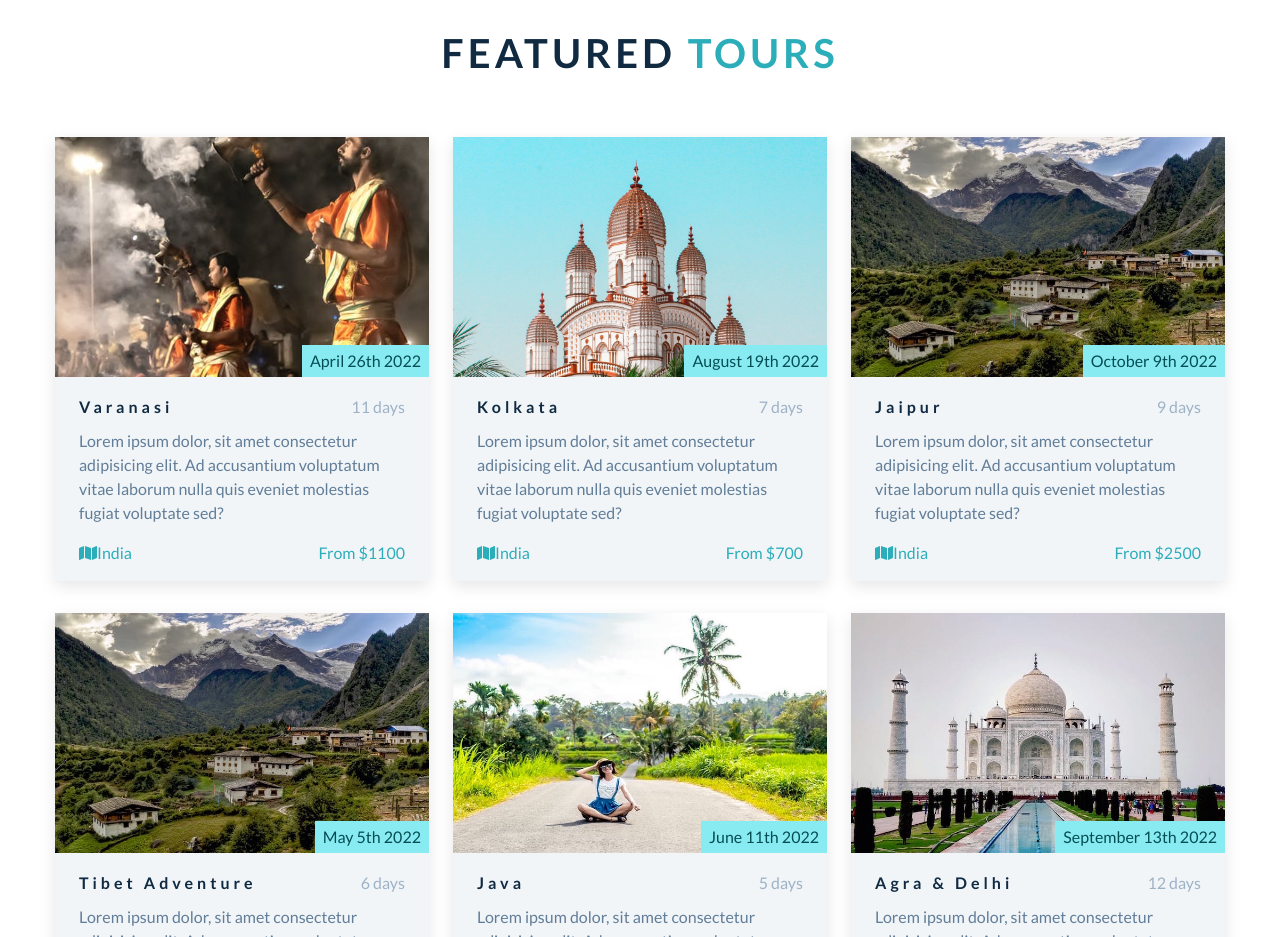
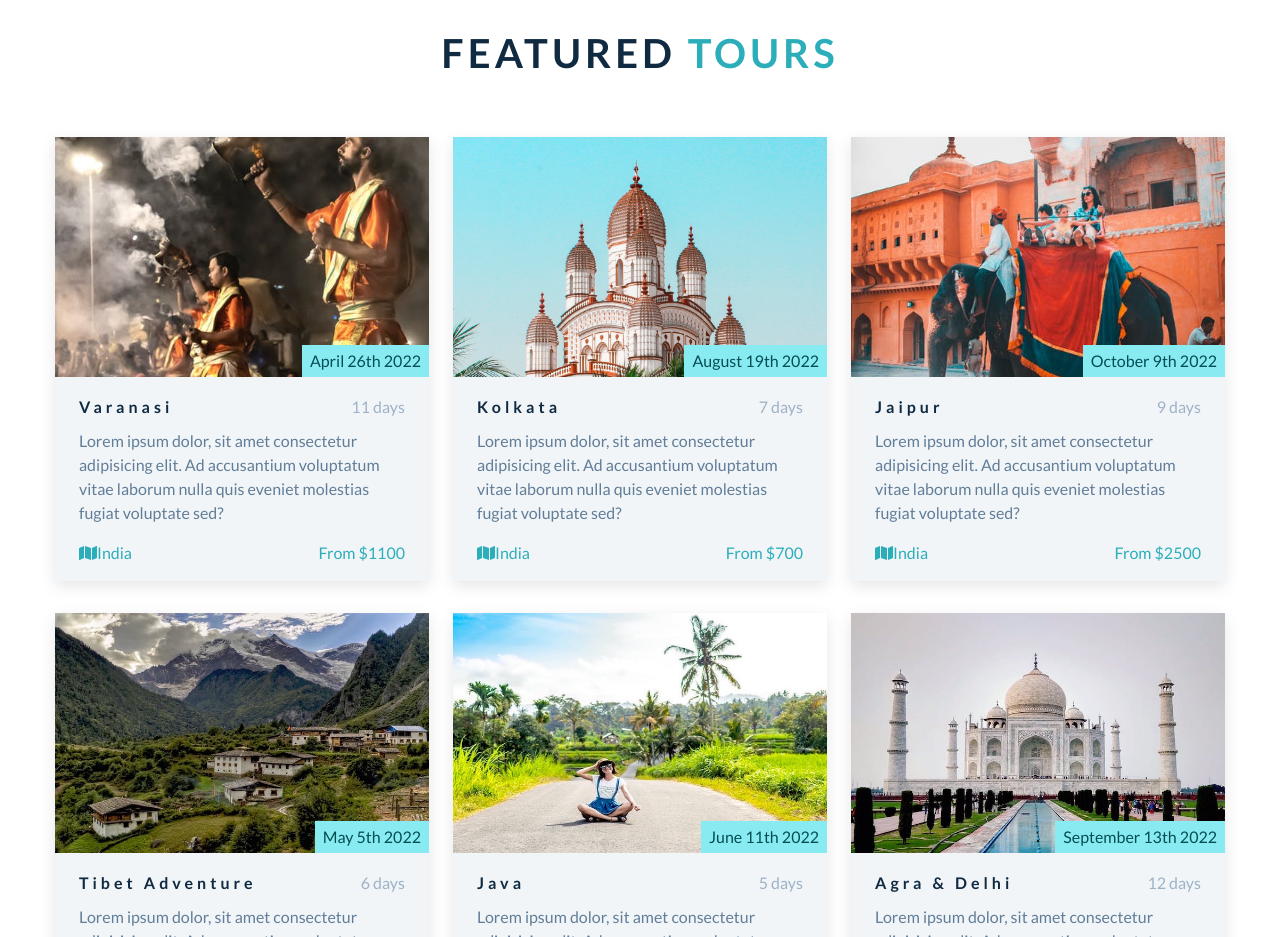
Before and after one commit to shiwanhs05/Backroads-Tour-Company, a plain HTML site: page index.html in a window 1280 px wide. Shown: the part 1900-2837 px from the top of the page. Drawn offline with Linux system fonts and the light colour scheme.

Commit message:
updated jaipur trip

```diff
--- a/index.html
+++ b/index.html
@@ -252,7 +252,7 @@
       <!-- single tour -->
       <article class="tour-card" id="one">
         <div class="tour-img-container">
-          <img src="./Images/tour-1.jpeg" class="tour-img" alt="">
+          <img src="./Images/Jaipur.jpeg" class="tour-img" alt="">
           <p class="tour-date">October 9th 2022</p>
         </div>
         <!-- tour info -->
@@ -345,8 +345,6 @@
 
       </article>
       <!-- end of single tour -->
-
-
     </div>
     <div class="tour-btn">
       <a href="#" class="btn">all tours</a>
```
